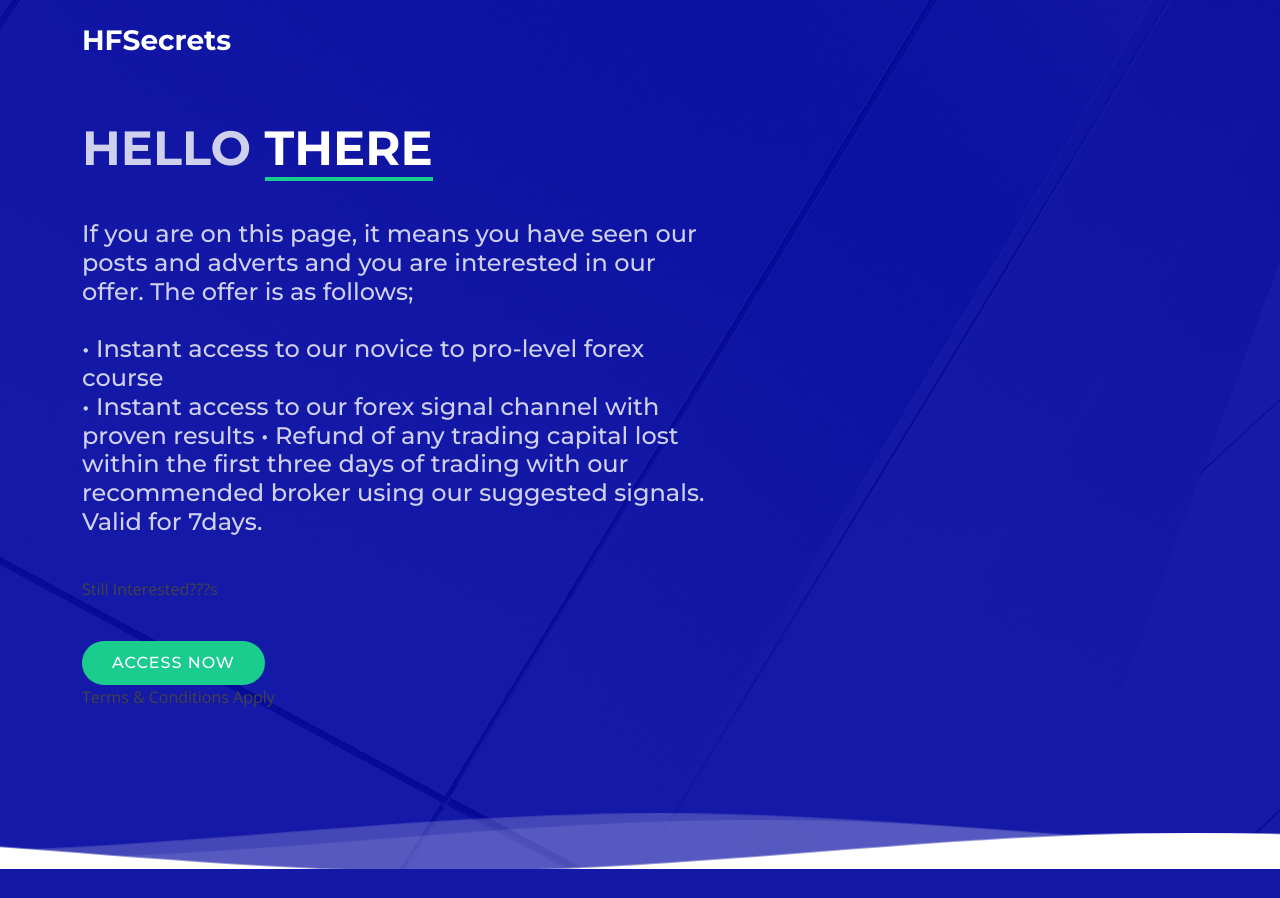
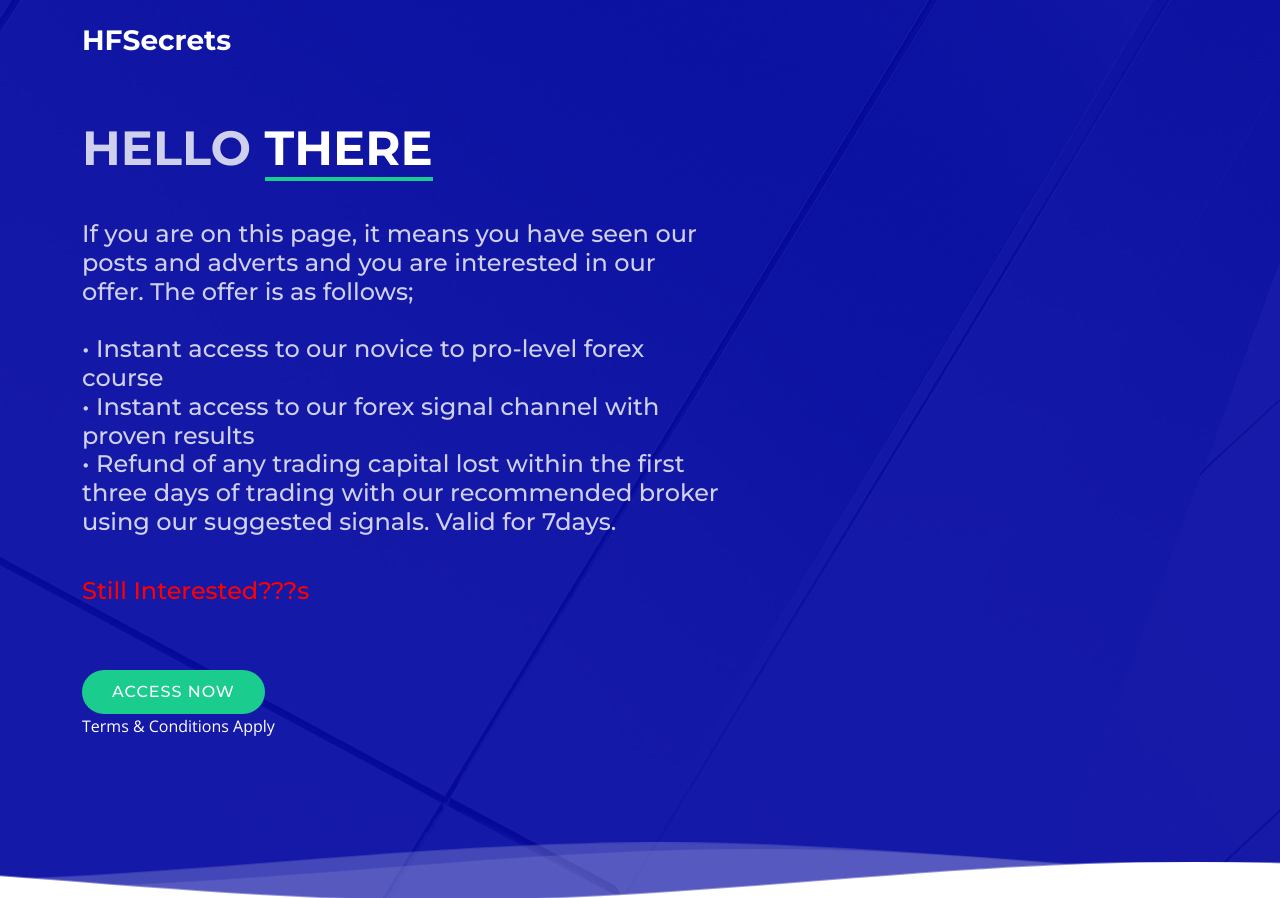
Before and after one commit to norbertose09/douzepanier, a PHP site: page /incentive in a window 1280 px wide. Before the commit the page ends 869 px from the top, so only its background shows below. Run offline with PHP 8.4, Linux system fonts and the light colour scheme.

Commit message:
Update index.php

```diff
--- a/incentive/index.php
+++ b/incentive/index.php
@@ -63,15 +63,15 @@
             <br>
             <h2>If you are on this page, it means you have seen our posts and adverts and you are interested in our offer. The offer is as follows;<br><br>
             • Instant access to our novice to pro-level forex course<br>
-            • Instant access to our forex signal channel with proven results
+            • Instant access to our forex signal channel with proven results<br>
             • Refund of any trading capital lost within the first three days of trading with our recommended broker using our suggested signals. Valid for 7days.
 
             </h2>
-<p>Still Interested???s</p><br>
+<h2 style="color:red;">Still Interested???s</h2><br>
             <div class="text-center text-lg-start">
               <a href="https://wa.link/1vo7qn" class="btn-get-started scrollto">ACCESS NOW</a>
               <!-- <a href="<?php echo '../info'  ?>" class="btn-get-started scrollto">NO</a> --><br>
-              <p>Terms & Conditions Apply</p><br>
+              <p style="color:white;">Terms & Conditions Apply</p><br>
             </div>
           </div>
         </div>
```
